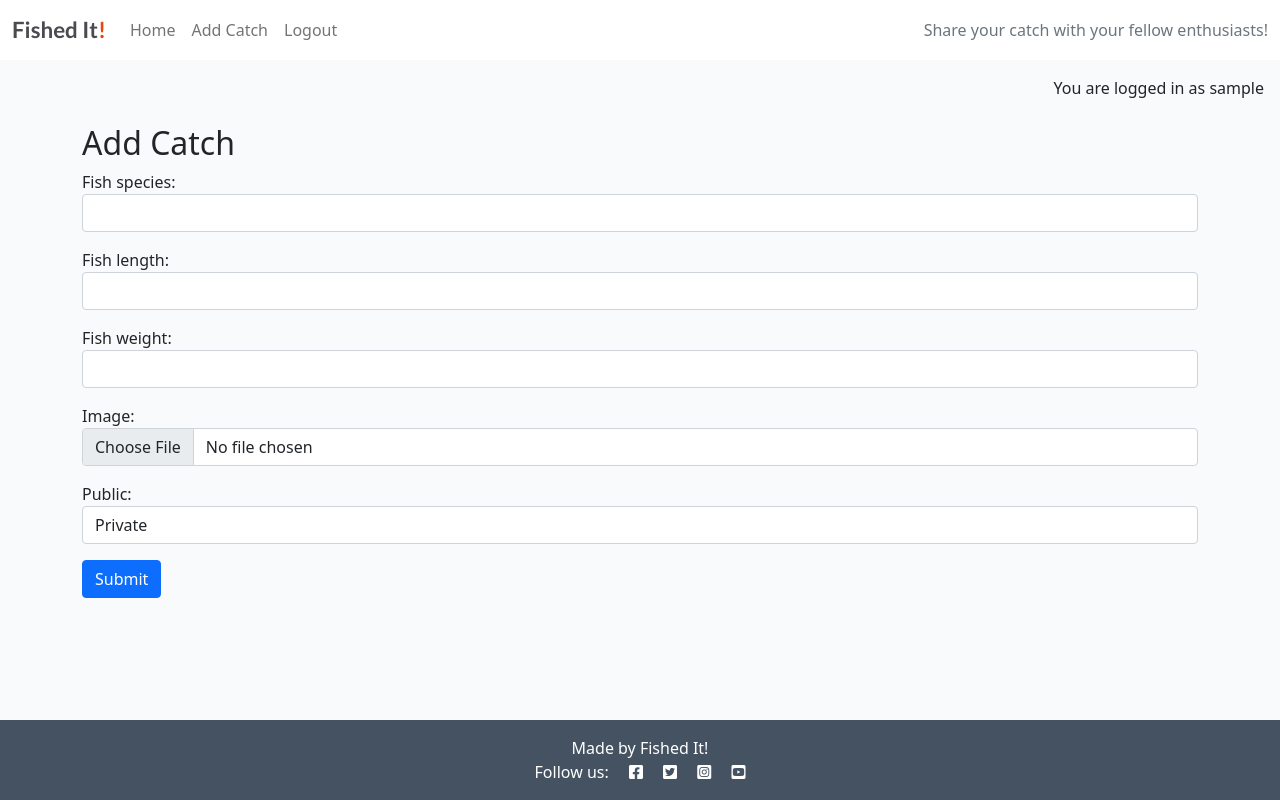
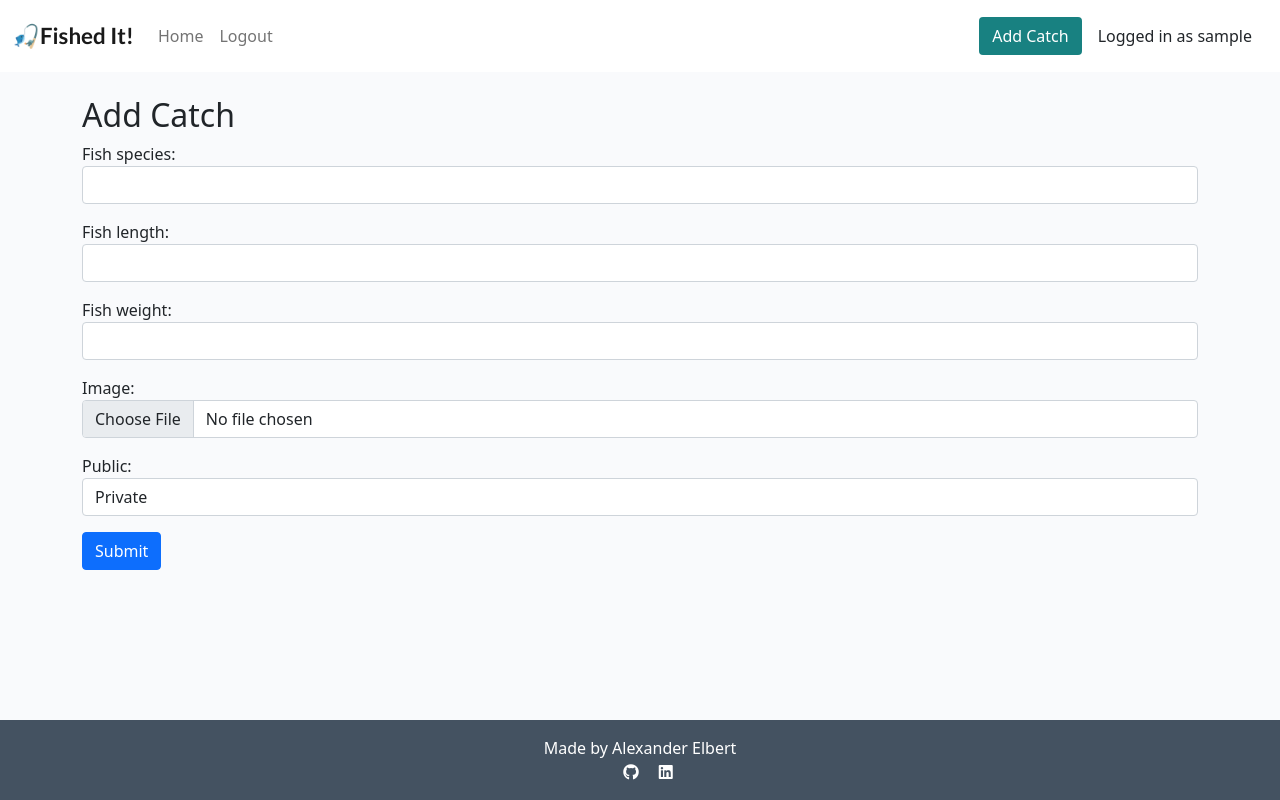
Before and after one commit to alexelbert/fished-it, a Django app: page /add_catch/ in a window 1280 px wide. Run offline with Django 5.2, Linux system fonts and the light colour scheme; the visitor is signed in with stand-in values (Sample User, id 1); parts of the project's set-up code (start-up, migrations or seed data) failed here and were passed over.

Commit message:
Made a logo for the navbar.

```diff
--- a/templates/base.html
+++ b/templates/base.html
@@ -16,6 +16,7 @@
     <link rel="preconnect" href="https://fonts.gstatic.com">
     <link href="https://fonts.googleapis.com/css2?family=Roboto:wght@300&display=swap" rel="stylesheet">
     <link href="https://fonts.googleapis.com/css2?family=Lato:wght@300;700&display=swap" rel="stylesheet">
+    <link href="https://fonts.googleapis.com/css2?family=Fredoka:wght@600&display=swap" rel="stylesheet">
 
     <!-- Font Awesome CSS -->
     <link rel="stylesheet" href="https://cdnjs.cloudflare.com/ajax/libs/font-awesome/5.15.3/css/all.min.css">
@@ -33,12 +34,11 @@
     <!-- Navigation -->
     <nav class="navbar navbar-expand-lg navbar-light bg-white">
         <div class="container-fluid">
-            <a class="navbar-brand" href="{% url 'home' %}"><span class="brand">Fished It<span
-                        class="red-o">!</span></span></a>
-            <button class="navbar-toggler" type="button" data-bs-toggle="collapse" data-bs-target="#navbarText"
-                aria-controls="navbarText" aria-expanded="false" aria-label="Toggle navigation">
-                <span class="navbar-toggler-icon"></span>
-            </button>
+            {% if user.is_authenticated %}
+            <a class="navbar-brand brand" href="{% url 'home' %}">🎣Fished It!</a>
+            {% else %}
+            <a class="navbar-brand brand" href="{% url 'home' %}">🐟 Fished It!</a>
+            {% endif %}
             <div class="collapse navbar-collapse" id="navbarText">
                 <ul class="navbar-nav me-auto mb-2 mb-lg-0">
                     <li class="nav-item">
@@ -46,9 +46,6 @@
                             href="{% url 'home' %}">Home</a>
                     </li>
                     {% if user.is_authenticated %}
-                    <li class="nav-item">
-                        <a class="nav-link {% if request.path == add_catch_url %}active{% endif %}" aria-current="page" href="{% url 'add_catch' %}">Add Catch</a>
-                    </li>
                     <li class="nav-item">
                         <a class="nav-link {% if request.path == logout_url %}active{% endif %}" aria-current="page" href="{% url 'account_logout' %}">Logout</a>
                     </li>
@@ -62,33 +59,32 @@
                     </li>
                     {% endif %}
                 </ul>
-                <span class="navbar-text text-muted">
-                    Share your catch with your fellow enthusiasts!
-                </span>
+                {% if user.is_authenticated %}
+                <a href="{% url 'add_catch' %}" class="btn btn-signup">Add Catch</a>
+                <p class="text-end m-3">Logged in as {{ user }}</p>
+                {% else %}
+                <p class="text-end m-3">You are not logged in</p>
+                {% endif %}
             </div>
         </div>
     </nav>
     <!-- displaying Django messages -->
+    {% if messages %}
     <div class="container">
         <div class="row">
-        <div class="col-md-8 offset-md-2">
-            {% for message in messages %}
-            <div class="alert {{ message.tags }} alert-dismissible
-            fade show" id="msg" role="alert">
-            {{ message | safe }}
-            <button type="button" class="btn-close"
-                data-bs-dismiss="alert" aria-label="Close"></button>
+            <div class="col-md-8 offset-md-2">
+                {% for message in messages %}
+                <div class="alert {{ message.tags }} alert-dismissible fade show" role="alert">
+                    {{ message | safe }}
+                    <button type="button" class="btn-close" data-bs-dismiss="alert" aria-label="Close"></button>
+                </div>
+                {% endfor %}
             </div>
-            {% endfor %}
-        </div>
         </div>
     </div>
+    {% endif %}
     <main class="flex-shrink-0 main-bg">
-        {% if user.is_authenticated %}
-        <p class="text-end m-3">You are logged in as {{ user }}</p>
-        {% else %}
-        <p class="text-end m-3">You are not logged in</p>
-        {% endif %}
+
         {% block content %}
         <!-- Content Goes here -->
         {% endblock content %}
@@ -97,11 +93,10 @@
 
     <!-- Footer -->
     <footer class="footer mt-auto py-3 dark-bg">
-        <p class="m-0 text-center text-white">Made by Fished It!</p>
-        <p class="m-0 text-center text-white">Follow us: <i class="fab fa-facebook-square ms-3"></i>
-            <i class="fab fa-twitter-square ms-3"></i>
-            <i class="fab fa-instagram-square ms-3"></i>
-            <i class="fab fa-youtube-square ms-3"></i>
+        <p class="m-0 text-center text-white">Made by Alexander Elbert</p>
+        <p class="m-0 text-center text-white">
+            <i class="fab fa-github ms-3"></i>
+            <i class="fab fa-linkedin ms-3"></i>
         </p>
     </footer>
 
```
